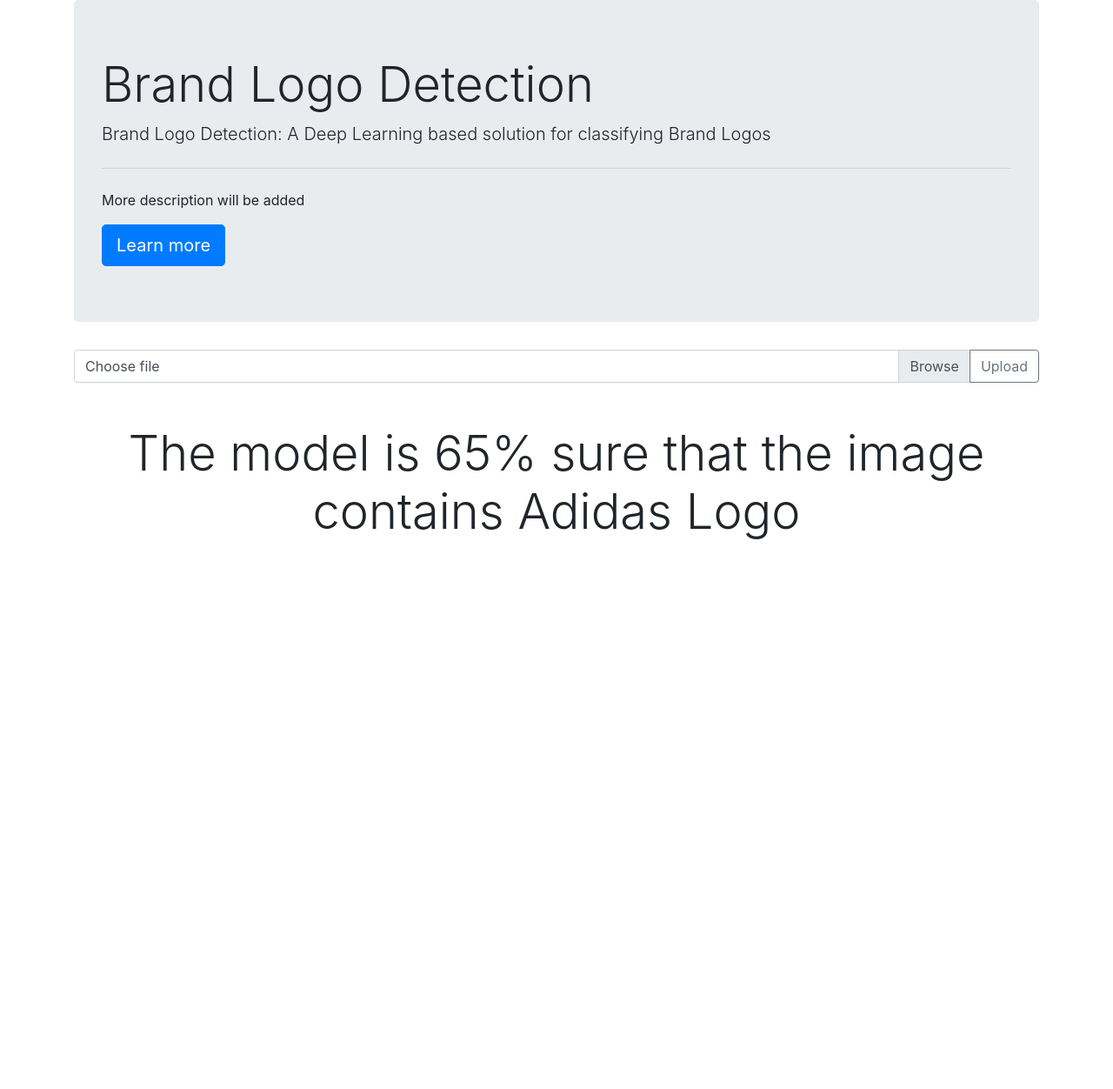
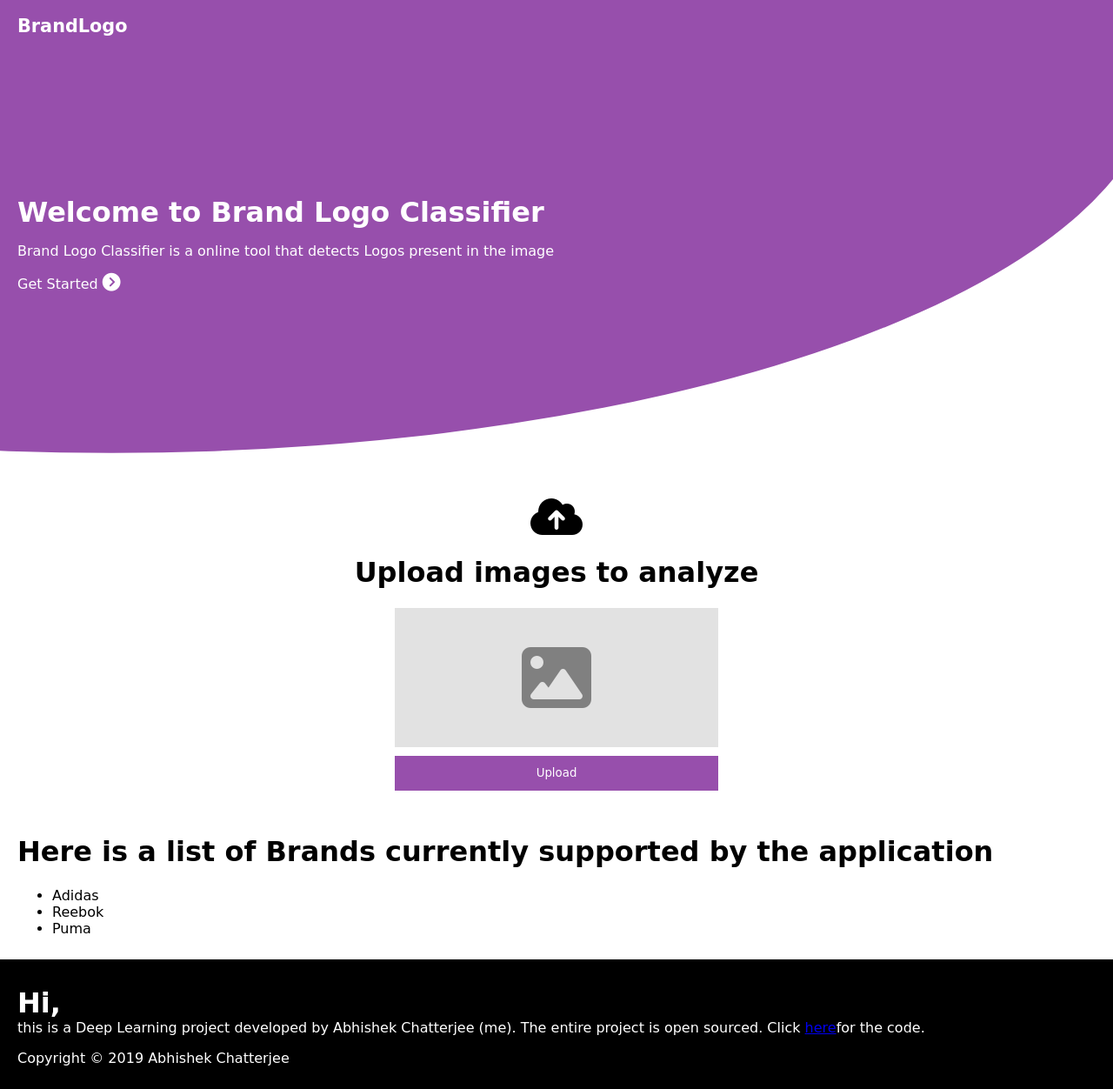
Before and after one commit to imdeepmind/BrandLogoDetection, a plain HTML site: page index.html in a window 1280 px wide. Shown: the whole page at 87% size. Before the commit the page ends 800 px from the top, so only its background shows below. Drawn offline with nearby package versions, Linux system fonts and the light colour scheme; a web font is replaced by a local one.

Commit message:
updated oage

```diff
--- a/index.html
+++ b/index.html
@@ -4,43 +4,56 @@
         <meta charset="UTF-8">
         <meta name="viewport" content="width=device-width, initial-scale=1.0">
         <meta http-equiv="X-UA-Compatible" content="ie=edge">
-
-        <link href="https://stackpath.bootstrapcdn.com/bootstrap/4.3.1/css/bootstrap.min.css" rel="stylesheet">
+        <link rel="stylesheet" href="main.css">
+        <script src="https://kit.fontawesome.com/72980e34b3.js" crossorigin="anonymous"></script>
+        <link href="https://fonts.googleapis.com/css?family=Yeon+Sung&display=swap" rel="stylesheet">
         <title>BrandLogoDetection</title>
     </head>
 
     <body>
-        <div class="container">
-            <div class="jumbotron">
-                <h1 class="display-4">Brand Logo Detection</h1>
-                <p class="lead">Brand Logo Detection: A Deep Learning based solution for classifying Brand Logos</p>
-                <hr class="my-4">
-                <p>More description will be added</p>
-                <a class="btn btn-primary btn-lg" href="https://github.com/imdeepmind/BrandLogoDetection"
-                    role="button">Learn more</a>
+        <header>
+            <a href="/">BrandLogo</a>
+        </header>
+
+        <main>
+            <div class="hero">
+                <h1>Welcome to Brand Logo Classifier</h1>
+                <p>Brand Logo Classifier is a online tool that detects Logos present in the image</p>
+                <a href="/#upload">Get Started <i class="fa fa-chevron-circle-right" aria-hidden="true"></i></a>
             </div>
 
-            <form>
-                <div class="input-group">
-                    <div class="custom-file">
-                        <input type="file" class="custom-file-input" id="inputGroupFile04"
-                            aria-describedby="inputGroupFileAddon04">
-                        <label class="custom-file-label" for="inputGroupFile04">Choose file</label>
+            <div class="upload" id="upload">
+                <i class="fa fa-cloud-upload main-logo" aria-hidden="true"></i>
+                <h1>Upload images to analyze</h1>
+                <form action="#" method="POST" enctype="multipart/form-data">
+                    <div class="group">
+                        <label for="input">
+                            <div>
+                                <i class="fas fa-image label-logo "></i>
+                            </div>
+                        </label>
+                        <input id="input" type="file" name="image" />
                     </div>
-                    <div class="input-group-append">
-                        <button class="btn btn-outline-secondary" type="submit" id="inputGroupFileAddon04">Upload</button>
-                    </div>
-                </div>
-            </form>
 
-            <div class="text-center mt-5">
-                <h1 class="display-4">The model is 65% sure that the image contains Adidas Logo</h1>
+                    <button type="submit">Upload</button>
+                </form>
             </div>
-        </div>
 
-        <script src="https://code.jquery.com/jquery-3.3.1.min.js"></script>
-        <script src="https://cdnjs.cloudflare.com/ajax/libs/popper.js/1.14.7/umd/popper.min.js"></script>
-        <script src="https://stackpath.bootstrapcdn.com/bootstrap/4.3.1/js/bootstrap.bundle.min.js"></script>
+            <div class="information">
+                <h1>Here is a list of Brands currently supported by the application</h1>
+                <ul>
+                    <li>Adidas</li>
+                    <li>Reebok</li>
+                    <li>Puma</li>
+                </ul>
+            </div>
+        </main>
+
+        <footer>
+            <h1>Hi,</h1>
+            <p>this is a Deep Learning project developed by Abhishek Chatterjee (me). The entire project is open sourced. Click <a href="https://github.com/imdeepmind/BrandLogoDetection">here</a>for the code.</p>
+            <p>Copyright &copy; 2019 Abhishek Chatterjee</p>
+        </footer>
         <script src="script.js"></script>
     </body>
 </html>
--- /dev/null
+++ b/main.css
@@ -0,0 +1,180 @@
+.example {
+    display: -ms-grid;
+    display: grid;
+    -webkit-transition: all .5s;
+    -o-transition: all .5s;
+    transition: all .5s;
+    -webkit-user-select: none;
+       -moz-user-select: none;
+        -ms-user-select: none;
+            user-select: none;
+    background: -webkit-gradient(linear, left top, left bottom, from(white), to(black));
+    background: -o-linear-gradient(top, white, black);
+    background: linear-gradient(to bottom, white, black);
+}
+*{
+    -webkit-box-sizing: border-box;
+            box-sizing: border-box;
+    font-family: 'Yeon Sung', cursive;
+}
+
+body{
+    margin: 0px;
+    padding: 0px;
+    color: white;
+}
+
+header{
+    display: -webkit-box;
+    display: -ms-flexbox;
+    display: flex;
+    -webkit-box-pack: start;
+        -ms-flex-pack: start;
+            justify-content: start;
+    -webkit-box-align: center;
+        -ms-flex-align: center;
+            align-items: center;
+    width: 100%;
+    height: 60px;
+    padding: 10px 20px;
+    position: fixed;
+    z-index: 99999;
+    background: #974fac;
+}
+
+header a{
+    font-size: 1.3rem;
+    text-decoration: none;
+    color: white;
+    font-weight: bold;
+}
+
+main .hero{
+    width: 100%;
+    min-height: 80vh;
+    background: #974fac;
+    -webkit-clip-path: circle(100.0% at 00% 10%);
+            clip-path: circle(100.0% at 00% 10%);
+    display: -webkit-box;
+    display: -ms-flexbox;
+    display: flex;
+    -webkit-box-orient: vertical;
+    -webkit-box-direction: normal;
+        -ms-flex-direction: column;
+            flex-direction: column;
+    -webkit-box-align: start;
+        -ms-flex-align: start;
+            align-items: flex-start;
+    -webkit-box-pack: center;
+        -ms-flex-pack: center;
+            justify-content: center;
+    padding: 10px 20px;
+}
+
+main .hero h1{
+    margin: 0;
+    padding: 0;
+}
+
+main .hero a{
+    color: white;
+    text-decoration: none;
+}
+
+main .hero a i{
+    font-size: 1.3rem;
+}
+
+main #upload{
+    color: black;
+    text-align: center;
+    padding: 10px 20px;
+}
+
+#upload .main-logo{
+    font-size: 3rem;
+}
+
+#upload .group input{
+    display: none;
+}
+
+.group label div{
+    width: 100%;
+    height: 160px;
+    background: #e2e2e2;
+    display: -webkit-box;
+    display: -ms-flexbox;
+    display: flex;
+    -webkit-box-pack: center;
+        -ms-flex-pack: center;
+            justify-content: center;
+    -webkit-box-align: center;
+        -ms-flex-align: center;
+            align-items: center;
+}
+.label-logo{
+    font-size: 5rem;
+    color: gray;
+}
+
+#upload form button{
+    width: 100%;
+    height: 40px;
+    background: #974fac;
+    margin-top: 10px;
+    margin-bottom: 10px;
+    border: none;
+    color: white;
+}
+
+.information{
+    color: black;
+    padding: 10px 20px;
+}
+
+footer{
+    background: black;
+    padding: 10px 20px;
+}
+footer h1{
+    margin-bottom: 0;
+}
+
+footer p{
+    margin-top: 0;
+}
+
+
+@media only screen and (min-width: 768px){
+    main .hero{
+        min-height: 60vh;
+        -webkit-clip-path: circle(100.0% at 20% -10%);
+                clip-path: circle(100.0% at 20% -10%);
+    }
+}
+
+@media only screen and (min-width: 1024px){
+    main .hero{
+        min-height: 70vh;
+        -webkit-clip-path: ellipse(94% 79% at 10% 14%);
+                clip-path: ellipse(94% 79% at 10% 14%)
+    }
+
+    #upload{
+        display: -webkit-box;
+        display: -ms-flexbox;
+        display: flex;
+        -webkit-box-orient: vertical;
+        -webkit-box-direction: normal;
+            -ms-flex-direction: column;
+                flex-direction: column;
+        -webkit-box-align: center;
+            -ms-flex-align: center;
+                align-items: center;
+    }
+
+    #upload form{
+        width: 30%;
+    }
+}
```
